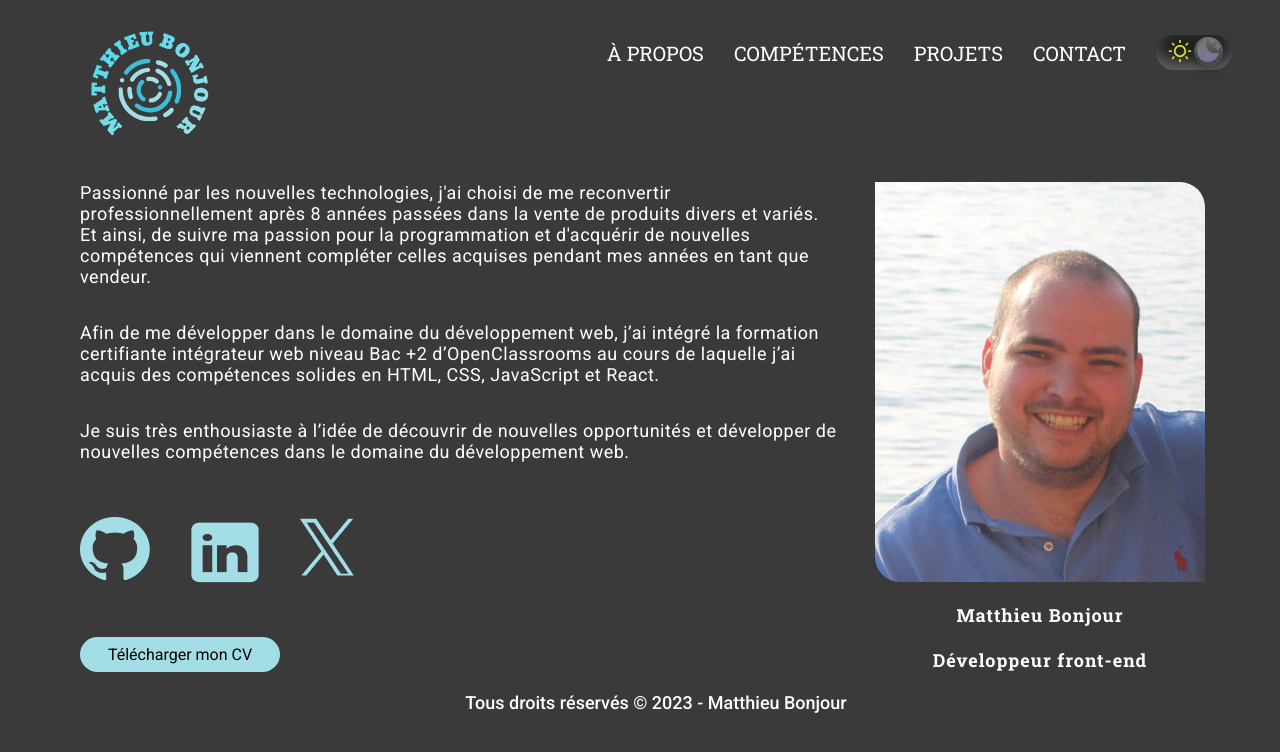
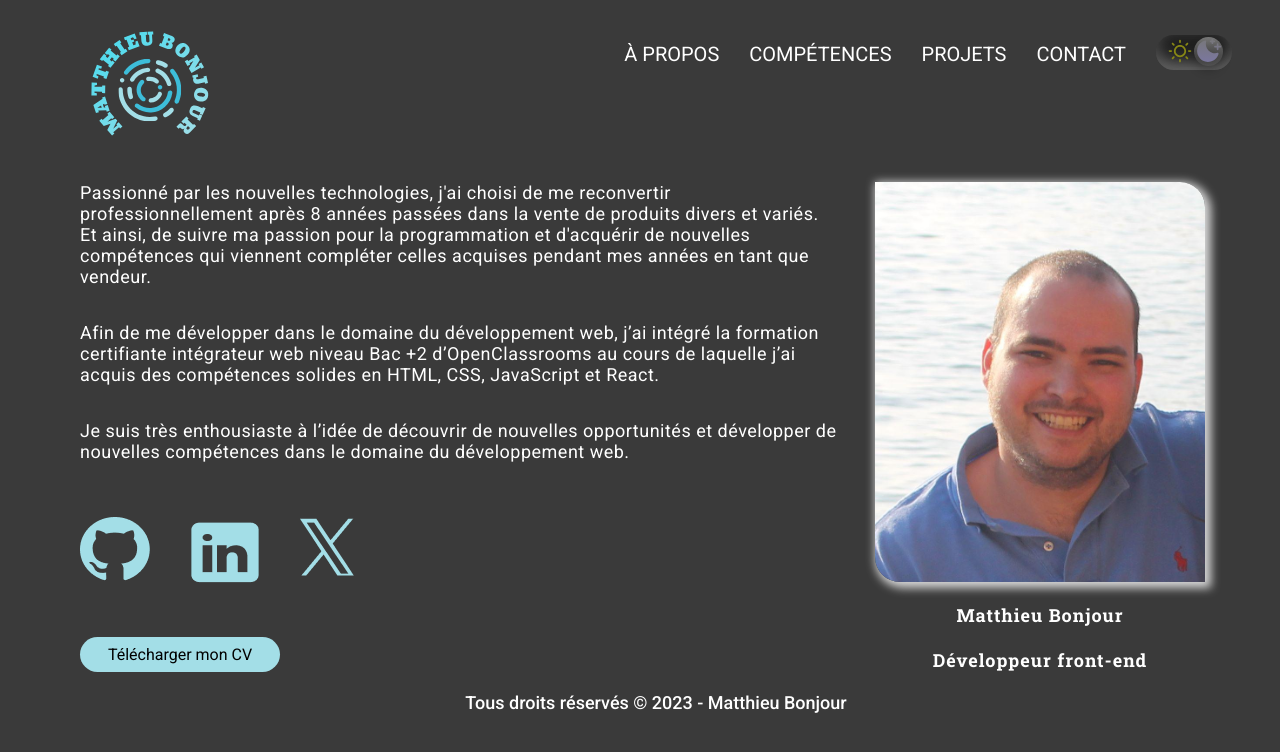
Before and after one commit to Lemonarque/P12, a React (Create React App) app: page / in a window 1280 px wide. Shown: the top 752 px of the page. Built offline with nearby package versions, Linux system fonts and the light colour scheme.

Commit message:
Animation menu et ombre photo theme/darktheme

```diff
--- a/src/components/menu/menu.jsx
+++ b/src/components/menu/menu.jsx
@@ -1,14 +1,32 @@
 import DarkMode from '../darkmode/darkmode';
+import LinkStyle from '../../utils/style/linkstyle';
 import '../../sass/components/_menu.scss';
 
 const Menu = () => {
     return (
         <div className="header__menu">
             <ul>
-                <li>À PROPOS</li>
-                <li>COMPÉTENCES</li>
-                <li>PROJETS</li>
-                <li>CONTACT</li>
+                <LinkStyle />
+                <li>
+                    <a className='link-theme' href='#a-propos' onClick={() => (window.location.hash = "#a-propos")}>
+                    À PROPOS
+                    </a>
+                </li>
+                <li>
+                    <a className='link-theme' href='#'>
+                    COMPÉTENCES
+                    </a>
+                </li>
+                <li>
+                    <a className='link-theme' href='#'>
+                    PROJETS
+                    </a>
+                </li>
+                <li>
+                    <a className='link-theme' href='#'>
+                    CONTACT
+                    </a>
+                </li>
                 <li><DarkMode /></li>
             </ul>
         </div>
--- a/src/containers/introduction/introduction.jsx
+++ b/src/containers/introduction/introduction.jsx
@@ -7,6 +7,7 @@ import LinkedIn from '../../assets/icones/linkedin.png';
 import DarkLinkedIn from '../../assets/icones/darklinkedin.png';
 import Twitter from '../../assets/icones/twitter.png';
 import DarkTwitter from '../../assets/icones/darktwitter.png';
+import ImageStyle from '../../utils/style/imagestyle';
 import '../../sass/containers/_introduction.scss';
 
 const Introduction = () => {
@@ -36,7 +37,8 @@ const Introduction = () => {
                 <DownloadBtn />
             </div>
             <div className="intro__photo">
-                <img src={MaPhoto} alt='Portrait de Matthieu Bonjour'/>
+                <ImageStyle />
+                <img className='image-theme' src={MaPhoto} alt='Portrait de Matthieu Bonjour'/>
                 <h3>Matthieu Bonjour</h3>
                 <h3>Développeur front-end</h3>
             </div>
--- a/src/sass/components/_menu.scss
+++ b/src/sass/components/_menu.scss
@@ -1,10 +1,8 @@
 .header__menu { margin-top: 20px;
-                & ul {
-                       display: flex;
+                & ul { display: flex;
                        gap: 30px;
                        & li { font-family: 'Roboto Slab', sans-serif;
                               font-size: 20px;
                             }
                      }
-
-}
+              }
--- a/src/utils/style/globalstyle.jsx
+++ b/src/utils/style/globalstyle.jsx
@@ -10,6 +10,10 @@ const StyledGlobalStyle = createGlobalStyle`
         margin: 20px 80px;
         width: 90%;
     }
+    a {
+      color: ${(props) =>
+        props.isDarkMode ? 'white' : 'black'};
+    }
 `
 
 function GlobalStyle() {
--- /dev/null
+++ b/src/utils/style/imagestyle.jsx
@@ -0,0 +1,17 @@
+import { createGlobalStyle } from 'styled-components'
+import { useTheme } from '../hooks'
+
+const StyledImageStyle = createGlobalStyle`
+    .image-theme {
+        box-shadow: ${(props) =>
+        props.isDarkMode ? '3px 3px 10px 3px #FFFFFFcc' : '6px 4px 12px 6px #000000cc'};
+    }
+`
+
+function ImageStyle() {
+  const { theme } = useTheme()
+
+  return <StyledImageStyle isDarkMode={theme === 'dark'} />
+}
+
+export default ImageStyle
--- /dev/null
+++ b/src/utils/style/linkstyle.jsx
@@ -0,0 +1,24 @@
+import { createGlobalStyle } from 'styled-components'
+import { useTheme } from '../hooks'
+
+const StyledLinkStyle = createGlobalStyle`
+    .link-theme::after {
+        border-bottom: ${(props) =>
+        props.isDarkMode ? '4px solid #A3DEE7' : '4px solid #4419FF'};
+        content: '';
+        display: block;
+        transform: scaleX(0);
+        transition: transform 250ms ease-in-out;
+    }
+    .link-theme:hover::after {
+        transform: scaleX(1);
+    }
+`
+
+function LinkStyle() {
+  const { theme } = useTheme()
+
+  return <StyledLinkStyle isDarkMode={theme === 'dark'} />
+}
+
+export default LinkStyle
```
Also changed, not shown: src/assets/darkmode/sun.svg.
